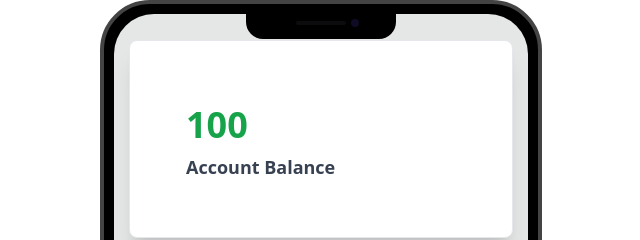
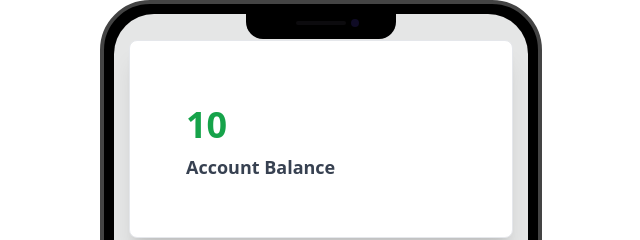
Before and after one commit to abubakar308/login-page, a plain HTML site: page homepage.html in a window 1280 px wide. Shown: the top 240 px of the page, 319-959 px from the left. Drawn offline with nearby package versions, Linux system fonts and the light colour scheme.

Commit message:
update text

```diff
--- a/homepage.html
+++ b/homepage.html
@@ -17,7 +17,7 @@
                 <div class="absolute top-10 card w-96 bg-white shadow-xl p-6 rounded-lg border border-gray-200">
                     <div class="card-body">
                       <div class="text-4xl font-bold text-green-600 mt-2">
-                        <span id="balance">100</span>
+                        <span id="balance">10</span>
                       </div>
                        <h2 class="text-lg font-semibold text-gray-700">Account Balance</h2>
                     </div>
```
